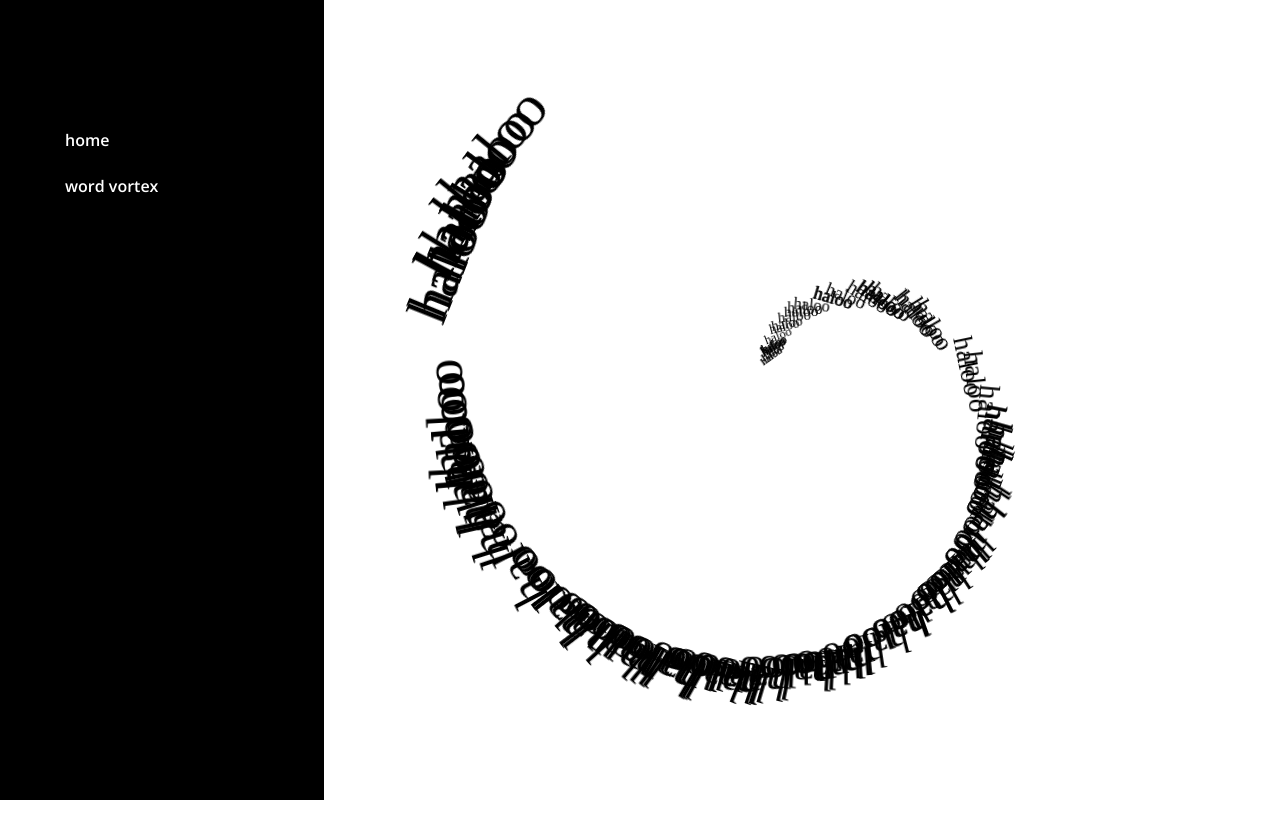
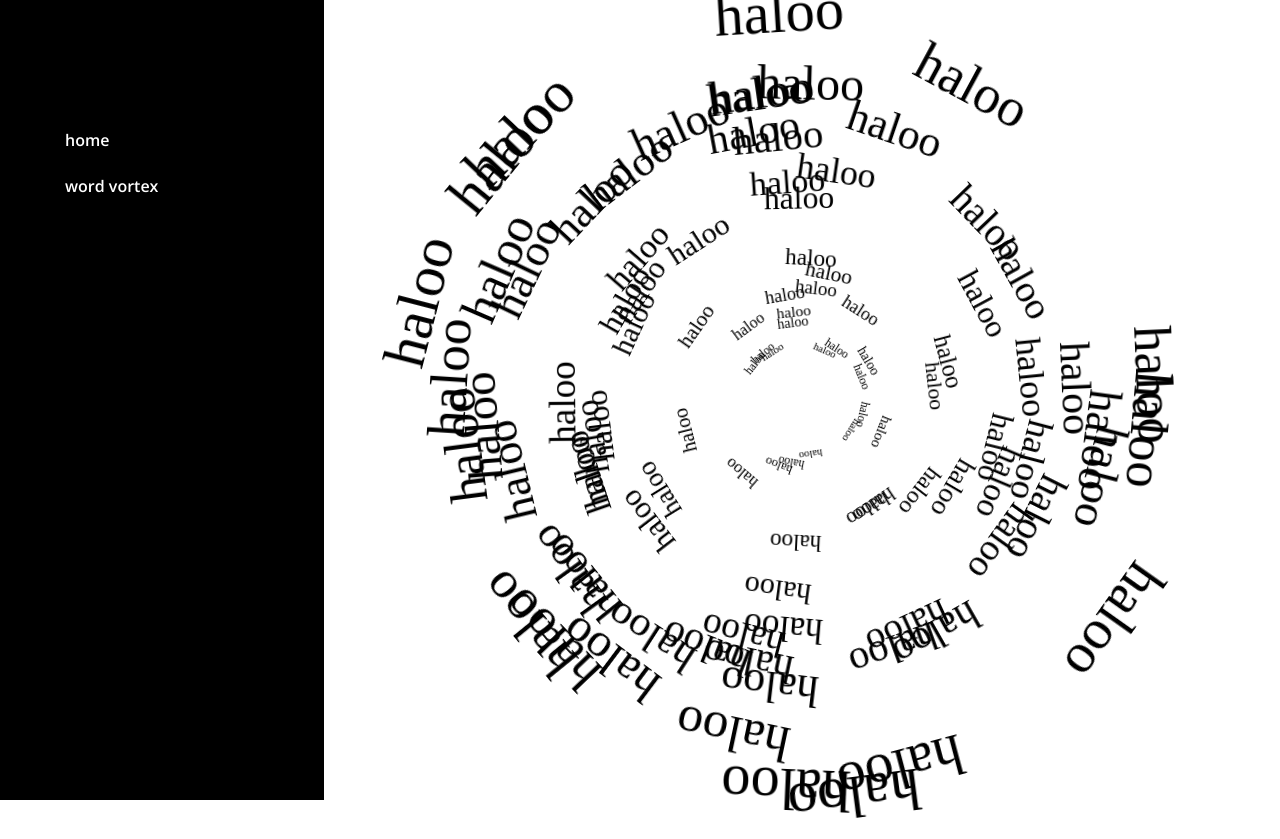
Before and after one commit to zopinos/demo-dump, a React (Vite) app in the folder front-end/: page /word-vortex in a window 1280 px wide. Before the commit the page ends 800 px from the top, so only its background shows below. Built offline with nearby package versions, Linux system fonts and the light colour scheme.

Commit message:
Fix word vortex

```diff
--- a/front-end/src/components/Routes/WordVortex.tsx
+++ b/front-end/src/components/Routes/WordVortex.tsx
@@ -10,7 +10,7 @@
   background-color: ${(props) => props.theme.palette.secondary};
 `;
 
-const circle = (radius: string) => keyframes`
+const circle = (radius: number) => keyframes`
   from{
     transform: rotate(${radius}deg) translate(-${radius}px) rotate(-90deg);
   }
@@ -40,7 +40,7 @@
 const Text = styled.p<TextProps>`
   font-size: ${(props) => ((props.radius - 50) * (60 - 10)) / (400 - 50) + 10}px;
   position: absolute;
-  animation: ${(props) => circle(String(props.radius))} ${(props) => props.duration}s linear infinite;
+  animation: ${(props) => circle(props.radius)} ${(props) => props.duration}s linear infinite;
 `;
 
 const getRandomArbitrary = (min: number, max: number) => {
```
